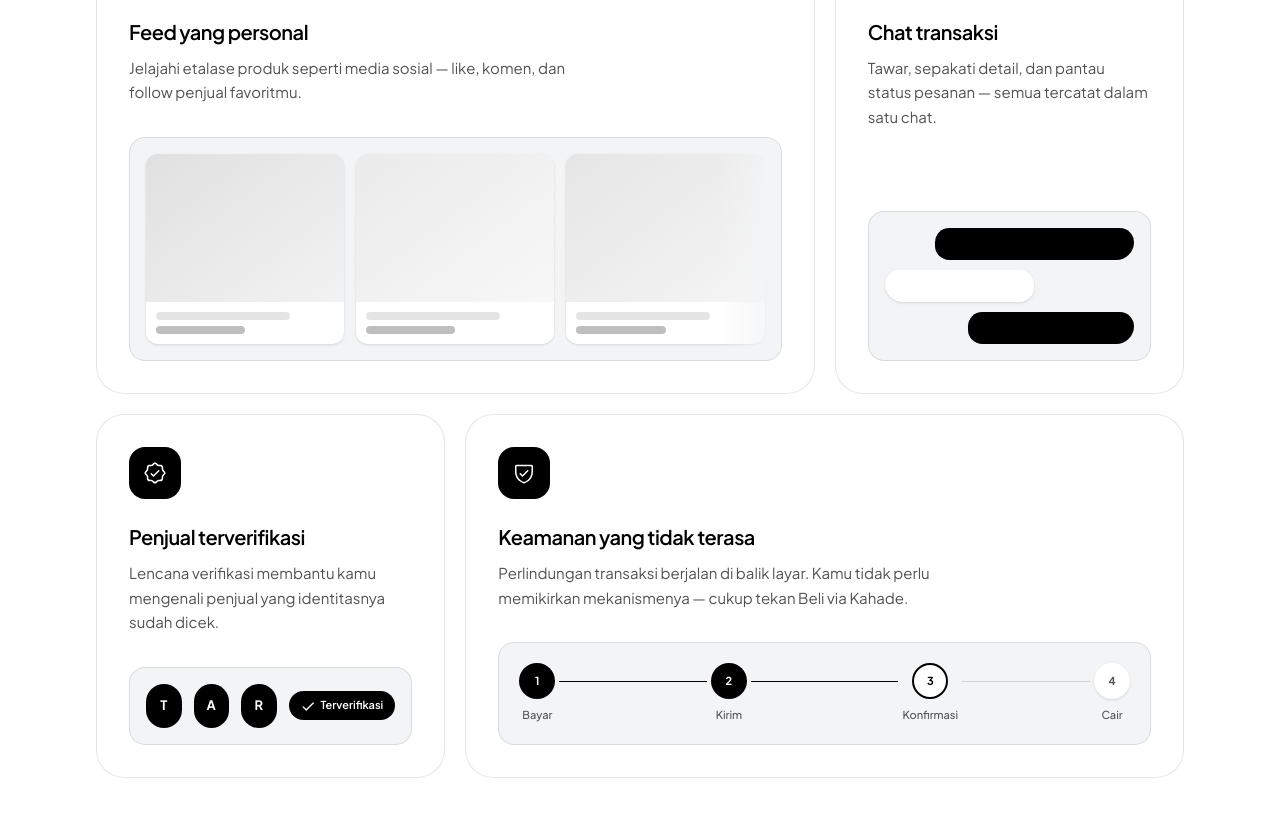
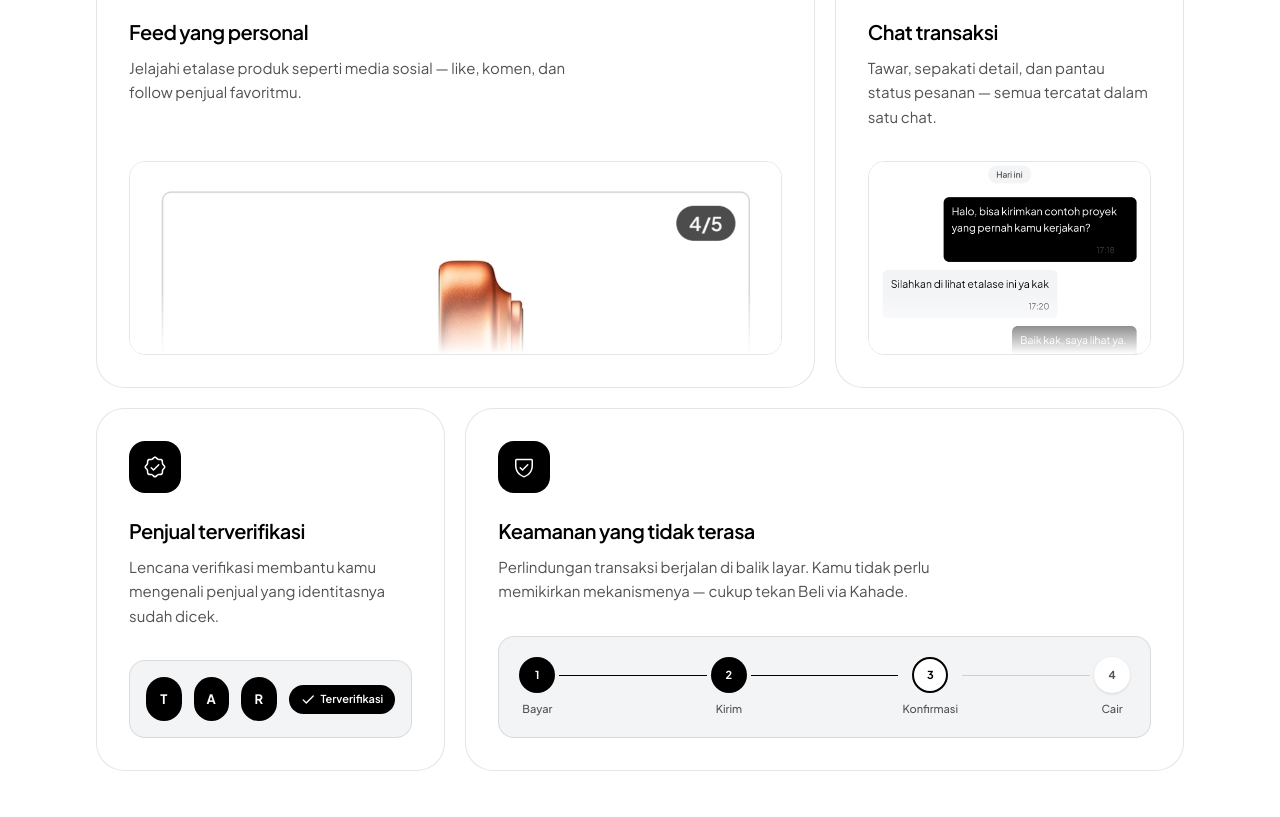
Before and after one commit to kahade-id/landing, a Next.js app: page / in a window 1280 px wide. Shown: the part 5100-5917 px from the top of the page. Built offline with nearby package versions, Linux system fonts and the light colour scheme.

Commit message:
landing: ganti visual placeholder bento dengan screenshot asli
- MiniFeed: screenshot feed produk
- MiniChat: screenshot chat transaksi

```diff
--- a/components/Sections.tsx
+++ b/components/Sections.tsx
@@ -471,49 +471,28 @@ export function HowItWorks() {
 
 function MiniFeed() {
   return (
-    <div aria-hidden="true" className="relative mt-8 overflow-hidden rounded-2xl border border-black/10 bg-[#F3F4F6] p-4">
-      <div className="flex gap-3">
-        {["from-black/[0.12] to-black/[0.05]", "from-black/[0.08] to-black/[0.03]", "from-black/[0.1] to-black/[0.04]"].map((art, i) => (
-          <motion.div
-            key={i}
-            initial={{ opacity: 0, y: 18 }}
-            whileInView={{ opacity: 1, y: 0 }}
-            viewport={{ once: true }}
-            transition={{ delay: 0.15 + i * 0.12, duration: 0.6, ease: EASE }}
-            className="min-w-0 flex-1 overflow-hidden rounded-xl bg-white shadow-sm"
-          >
-            <div className={`aspect-[4/3] bg-gradient-to-br ${art}`} />
-            <div className="p-2.5">
-              <div className="h-2 w-3/4 rounded-full bg-black/10" />
-              <div className="mt-1.5 h-2 w-1/2 rounded-full bg-black/25" />
-            </div>
-          </motion.div>
-        ))}
-      </div>
-      <div className="pointer-events-none absolute inset-y-0 right-0 w-16 bg-gradient-to-l from-[#F3F4F6] to-transparent" />
+    <div aria-hidden="true" className="relative mt-8 overflow-hidden rounded-2xl border border-black/10">
+      {/* eslint-disable-next-line @next/next/no-img-element */}
+      <img
+        src="/IMG_20261003_200600_623.jpg"
+        alt=""
+        className="h-48 w-full object-cover object-top"
+      />
+      <div className="pointer-events-none absolute inset-x-0 bottom-0 h-16 bg-gradient-to-t from-white to-transparent" />
     </div>
   );
 }
 
 function MiniChat() {
   return (
-    <div aria-hidden="true" className="mt-8 space-y-2.5 rounded-2xl border border-black/10 bg-[#F3F4F6] p-4">
-      {[
-        { me: true, w: "w-4/5" },
-        { me: false, w: "w-3/5" },
-        { me: true, w: "w-2/3" },
-      ].map((m, i) => (
-        <motion.div
-          key={i}
-          initial={{ opacity: 0, y: 12, scale: 0.96 }}
-          whileInView={{ opacity: 1, y: 0, scale: 1 }}
-          viewport={{ once: true }}
-          transition={{ delay: 0.15 + i * 0.14, duration: 0.5, ease: EASE }}
-          className={`flex ${m.me ? "justify-end" : "justify-start"}`}
-        >
-          <div className={`h-8 rounded-2xl ${m.w} ${m.me ? "rounded-br-md bg-black" : "rounded-bl-md bg-white shadow-sm"}`} />
-        </motion.div>
-      ))}
+    <div aria-hidden="true" className="relative mt-8 overflow-hidden rounded-2xl border border-black/10">
+      {/* eslint-disable-next-line @next/next/no-img-element */}
+      <img
+        src="/IMG_20261003_200436_464.jpg"
+        alt=""
+        className="h-48 w-full object-cover object-top"
+      />
+      <div className="pointer-events-none absolute inset-x-0 bottom-0 h-16 bg-gradient-to-t from-white to-transparent" />
     </div>
   );
 }
```
